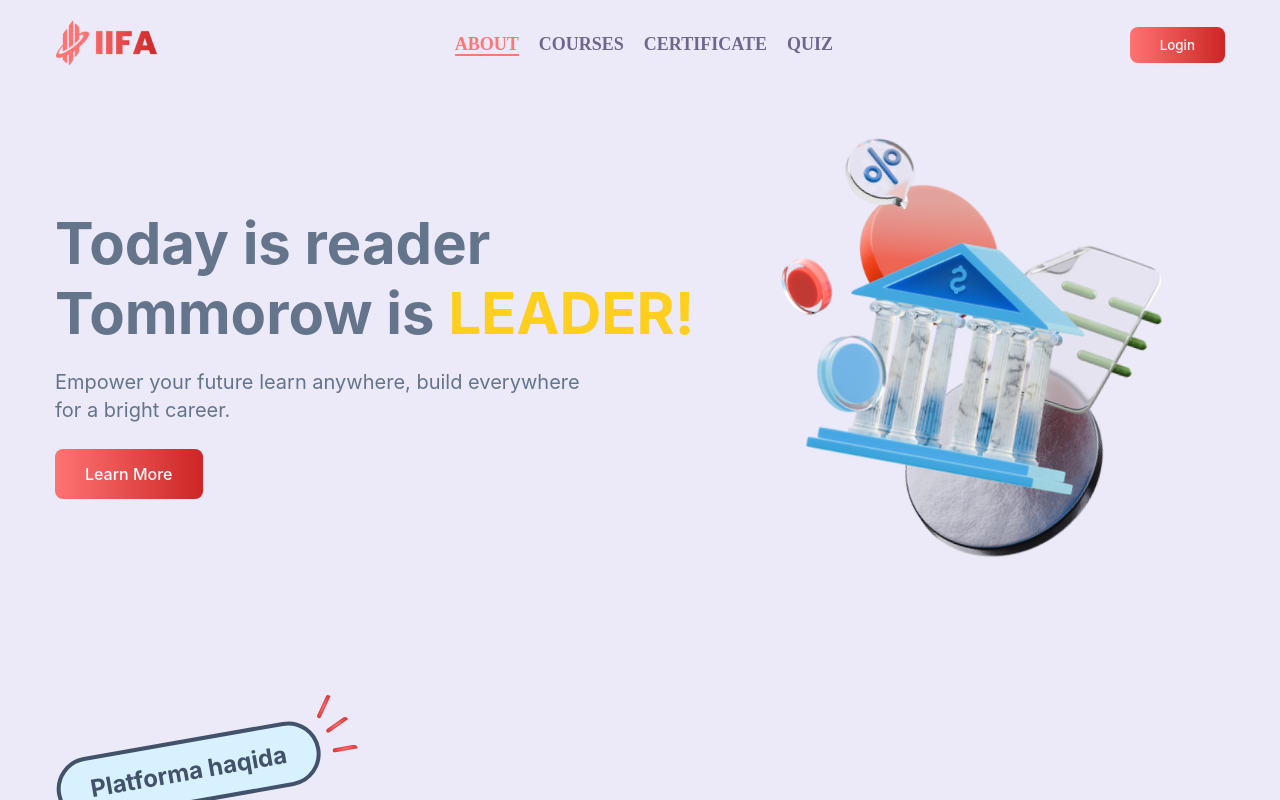
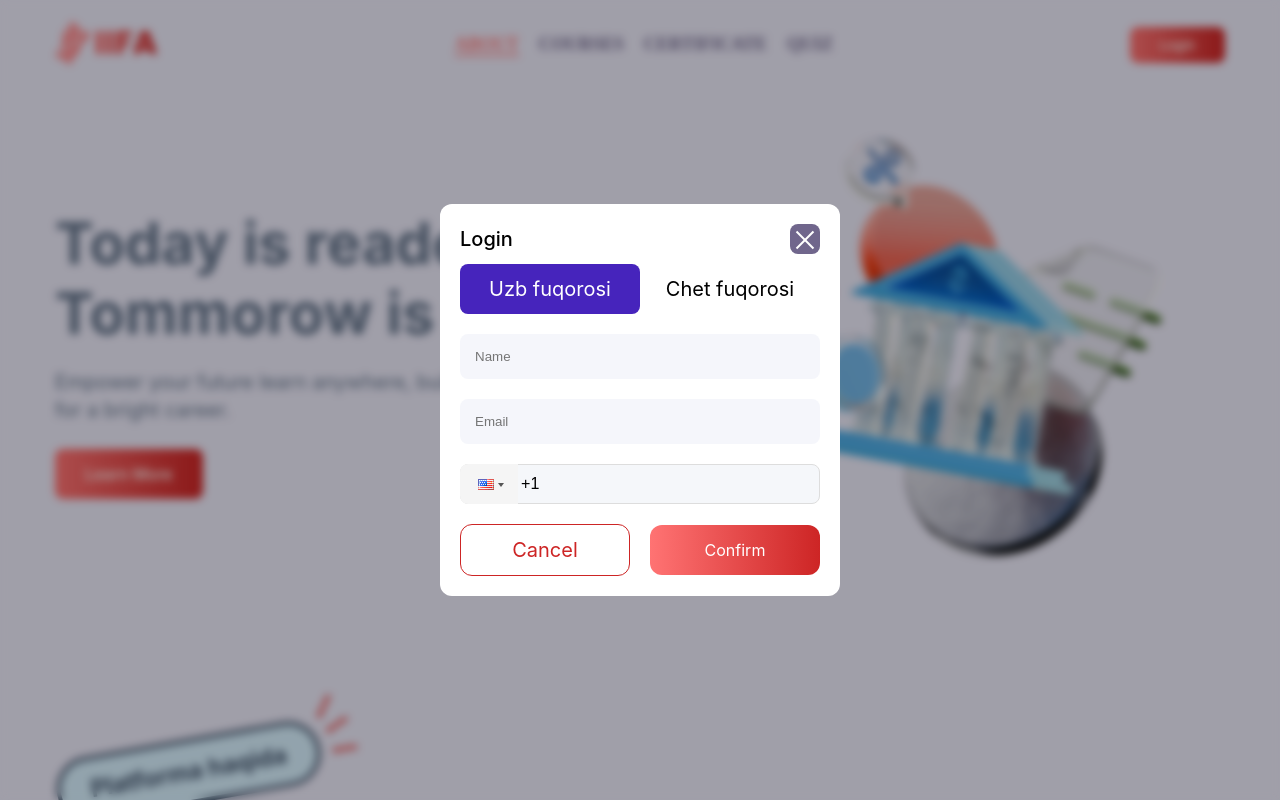
Before and after one commit to SanjarbekH02/Auditt, a React (Create React App) app: page / in a window 1280 px wide. Both pictures are taken after a click on the button "Login". Shown: the top 800 px of the page. Built offline with nearby package versions, Linux system fonts and the light colour scheme.

Commit message:
login modal qo'shildi

```diff
--- a/src/Components/Navbar/Navbar.css
+++ b/src/Components/Navbar/Navbar.css
@@ -173,44 +173,28 @@
   color: #8B8D97;
 }
 
-.radio-block {
+.citizenship{
+  width: 100%;
   display: flex;
+  align-items: center;
+  justify-content: space-between;
+  padding: 10px 0;
 }
 
-.label {
-  padding: 5px;
-  display: flex;
-  align-items: center;
-  cursor: pointer;
+.citizenship-btn{
+  width: 50%;
+  font-family: Inter;
+  font-weight: 400;
+  font-size: 20px;
+  border: none;
+  background-color: inherit;
+  padding: 13px 10px;
+  border-radius: 8px;
 }
 
-.check-input[type="radio"] {
-  padding-right: 5px;
-  display: none;
-}
-
-.radio {
-  display: inline-block;
-  width: 16px;
-  height: 16px;
-  border: 1px solid #D9D9D9;
-  border-radius: 50%;
-  margin-right: 5px;
-  position: relative;
-}
-
-.radio-center {
-  width: 10px;
-  height: 10px;
-  border-radius: 50%;
-  position: absolute;
-  top: 2px;
-  left: 2px;
-}
-
-.check-input[type="radio"]:checked+.radio .radio-center {
-  border: 1px solid #70668C;
-  background-color: #70668C;
+.citizenship-active{
+  background-color: #4624BC;
+  color: white;
 }
 
 .modalLogin-input {
--- a/src/Components/Navbar/Navbar.jsx
+++ b/src/Components/Navbar/Navbar.jsx
@@ -12,15 +12,16 @@ const Navbar = () => {
     const [isCitizen, setIsCitizen] = useState(null);
     const [phone, setPhone] = useState('');
     const [activeNav, setActiveNav] = useState(false)
+    const [citizenship, setCitizenship] = useState('uzb')
 
     const handleCitizenChange = (event) => {
         setIsCitizen(event.target.value);
     };
     const activeNavHandle = () => {
-        setActiveNav(x=>!x)
+        setActiveNav(x => !x)
     }
     const closeHandle = () => {
-        setIsModalOpen(false)
+        setIsModalOpen(x => !x)
     }
     return (
         <div className="container">
@@ -75,25 +76,12 @@ const Navbar = () => {
                                 <h1 className="login-title">Login</h1>
                                 <div onClick={closeHandle} className="close"></div>
                             </div>
+                            <div>
+                                <div className="citizenship">
+                                    <button onClick={() => setCitizenship('uzb')} className={`citizenship-btn ${citizenship === 'uzb' ? 'citizenship-active' : ''}`}>Uzb fuqorosi</button>
+                                    <button onClick={() => setCitizenship('chet')} className={`citizenship-btn ${citizenship === 'chet' ? 'citizenship-active' : ''}`}>Chet fuqorosi</button>
+                                </div>
                                 <form>
-                                <p className="text-check">Are you citizen of Uzbekistan?</p>
-                                <div className="radio-block">
-                                    <label className='label'>
-
-                                        <input required className='check-input' checked={isCitizen === 'yes'}
-                                            onChange={handleCitizenChange} type="radio" value={"yes"} />
-                                        <div className="radio">
-                                            <p className="radio-center"></p>
-                                        </div>Yes
-                                    </label>
-                                    <label className='label'>
-                                        <input required className='check-input' checked={isCitizen === 'no'}
-                                            onChange={handleCitizenChange} type="radio" value={"no"} />
-                                        <div className="radio">
-                                            <p className="radio-center"></p>
-                                        </div>No
-                                    </label>
-                                </div>
                                     <input required className='modalLogin-input' placeholder='Name' type="text" />
                                     <input required className='modalLogin-input input' placeholder='Email' type="email" />
                                     <PhoneInput
@@ -123,8 +111,8 @@ const Navbar = () => {
                                         <button onClick={closeHandle} type='click' className="cancel">Cancel</button>
                                         <button type='submit' className="submit btn">Confirm</button>
                                     </div>
-                                <button className='oneId'>OneId orqali kirish</button>
                                 </form>
+                            </div>
                         </div>
                     </div>
                 )
```
Lines whose indentation alone changed are shown as unchanged.
